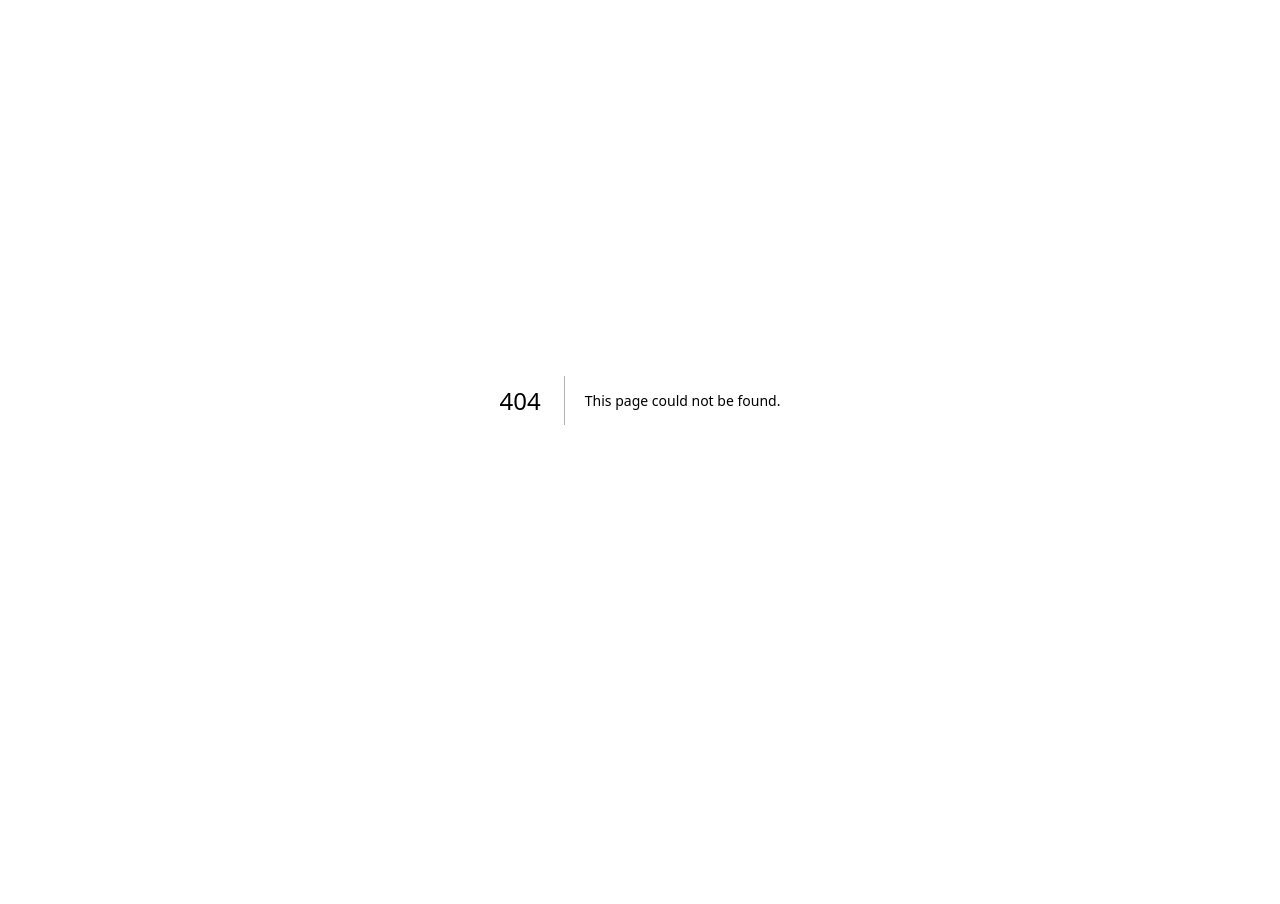
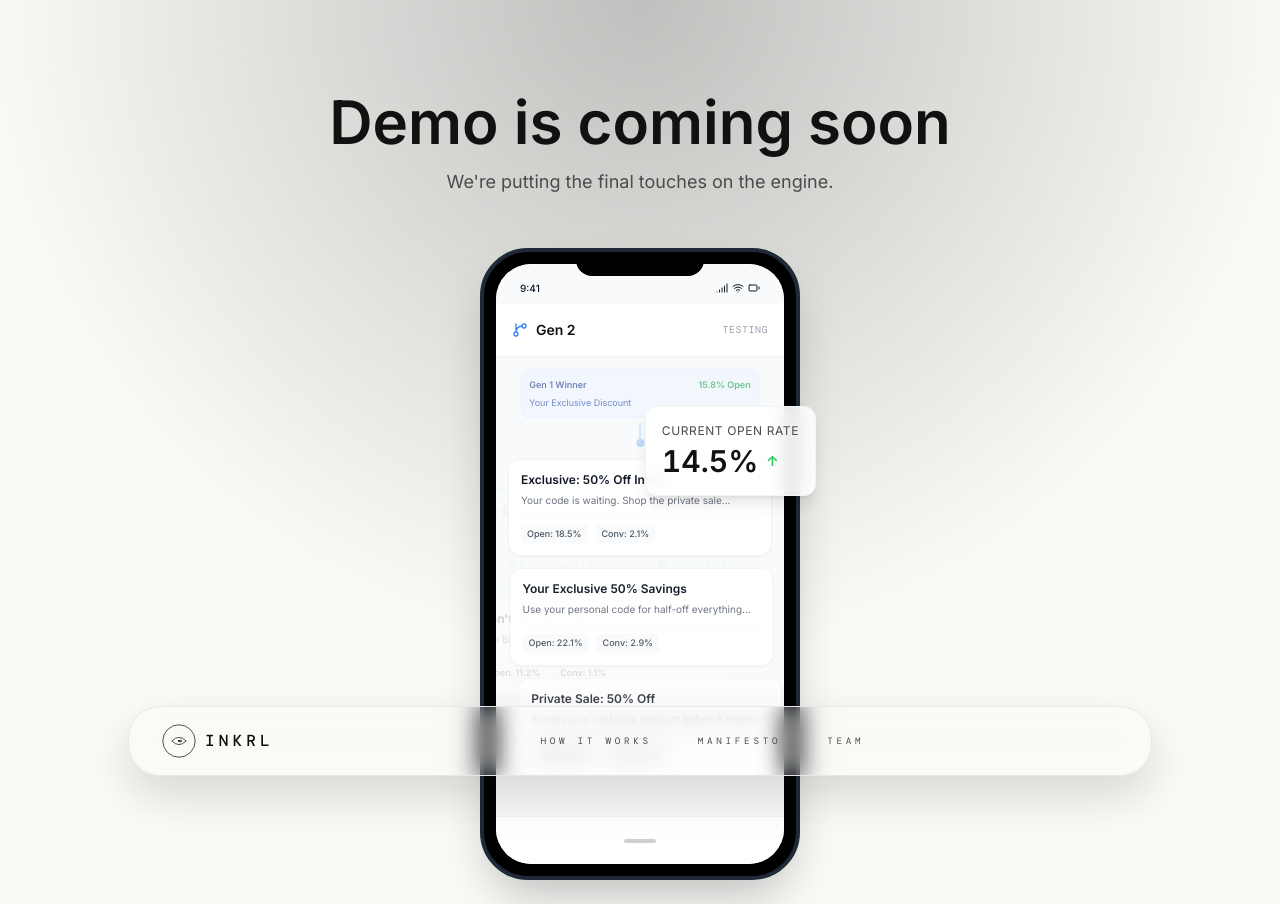
Before and after one commit to WaverAndrew/InkRL-Website, a Next.js app: page /demo in a window 1280 px wide. Before the commit this address had no page. Before the commit the page ends 800 px from the top, so only its background shows below. Built offline with nearby package versions, Linux system fonts and the light colour scheme.

Commit message:
demo page

```diff
--- /dev/null
+++ b/app/demo/page.tsx
@@ -0,0 +1,83 @@
+"use client";
+
+import { motion, AnimatePresence } from "framer-motion";
+import { useState, useEffect } from "react";
+import { PhonePreview } from "@/components/pipeline/PhonePreview";
+import Header from "@/components/Header";
+
+export default function DemoPage() {
+  const [openRate, setOpenRate] = useState(12.4);
+
+  // Simulate refreshing open rate
+  useEffect(() => {
+    const interval = setInterval(() => {
+      setOpenRate(prev => {
+        const change = (Math.random() - 0.3) * 2; // Random fluctuation
+        const newValue = Math.min(Math.max(prev + change, 10), 65); // Clamp between 10% and 65%
+        return Number(newValue.toFixed(1));
+      });
+    }, 2000);
+
+    return () => clearInterval(interval);
+  }, []);
+
+  return (
+    <main className="relative min-h-screen overflow-hidden bg-paper text-ink flex flex-col">
+      <div className="pointer-events-none absolute inset-0">
+        <div className="absolute inset-0 bg-[radial-gradient(circle_at_top,_rgba(17,17,17,0.25),_transparent_60%)]" />
+        <div className="absolute inset-x-0 bottom-0 h-40 bg-gradient-to-t from-paper to-transparent" />
+      </div>
+
+      <Header />
+
+      <div className="flex-1 flex flex-col items-center justify-center relative z-10 p-6 pt-24">
+
+        {/* Bouncing Text */}
+        <motion.div
+          initial={{ y: 0 }}
+          animate={{ y: [-10, 0, -10] }}
+          transition={{
+            duration: 2,
+            repeat: Infinity,
+            ease: "easeInOut"
+          }}
+          className="mb-12 text-center"
+        >
+          <h1 className="text-4xl md:text-6xl font-bold text-ink mb-4">
+            Demo is coming soon
+          </h1>
+          <p className="text-muted-gray text-lg">
+            We&apos;re putting the final touches on the engine.
+          </p>
+        </motion.div>
+
+        {/* Loader / Phone Preview */}
+        <div className="relative scale-90 md:scale-100">
+          <PhonePreview />
+
+          {/* Floating Stats Card */}
+          <motion.div
+            className="absolute -right-4 top-1/4 bg-white/90 backdrop-blur p-4 rounded-xl shadow-lg border border-gray-100 hidden md:block"
+            initial={{ opacity: 0, x: 20 }}
+            animate={{ opacity: 1, x: 0 }}
+            transition={{ delay: 0.5 }}
+          >
+            <div className="text-xs text-muted-gray uppercase tracking-wider mb-1">Current Open Rate</div>
+            <div className="text-3xl font-bold text-ink tabular-nums flex items-center gap-2">
+              {openRate}%
+              <motion.span
+                key={openRate}
+                initial={{ opacity: 0, scale: 0.5 }}
+                animate={{ opacity: 1, scale: 1 }}
+                className="text-green-500 text-sm"
+              >
+                ↑
+              </motion.span>
+            </div>
+          </motion.div>
+        </div>
+
+      </div>
+    </main>
+  );
+}
```
